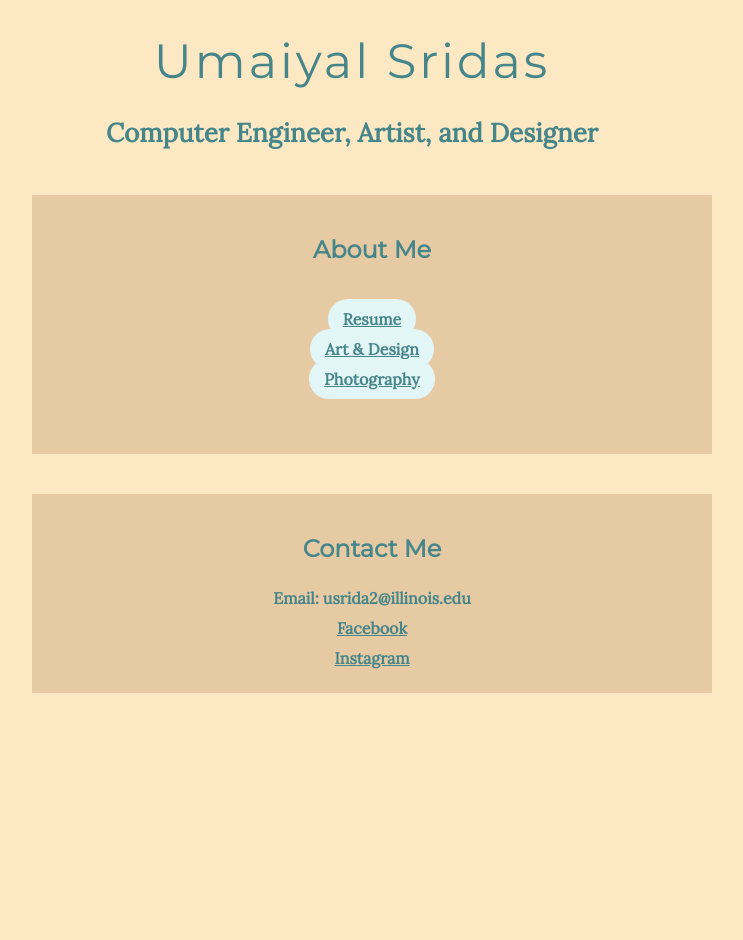
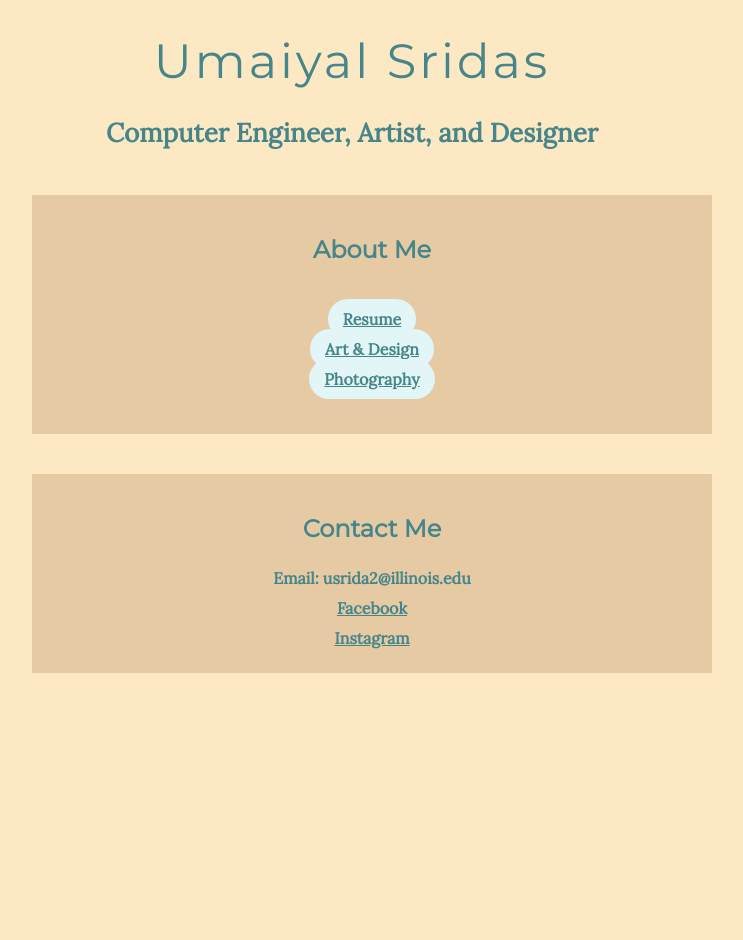
Before and after one commit to usridas/usridas.github.io, a Jekyll site: the page built from README.md, in a window 1280 px wide. Shown: the whole page, without its empty margins (288-1031 px from the left). Built offline with Jekyll 4.4.1, drawn with Linux system fonts in a browser that asks for light colours; our own code applies the rules of GitHub Pages for plain Markdown files.

Commit message:
Update home.scss

```diff
--- a/assets/home.scss
+++ b/assets/home.scss
@@ -18,7 +18,7 @@
   justify-content: space-evenly;
   align-items: center;
 
-  padding-bottom: 20px;
+  padding: 0;
 
   a {
     padding: 10px 15px;
```
